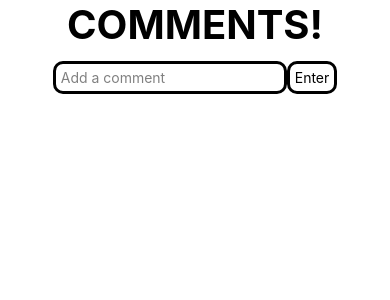
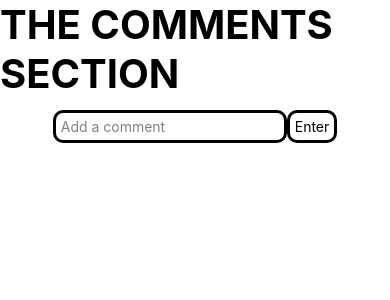
Before and after one commit to imadsyed333/CommentsApp, a React Native app: screen / in a window 390 px wide. Shown: the top 300 px of the page. Built offline with nearby package versions, Linux system fonts and the light colour scheme.

Commit message:
Changed title

```diff
--- a/App.tsx
+++ b/App.tsx
@@ -6,7 +6,7 @@ import CommentList from './components/CommentList';
 export default function App() {
   return (
     <View style={styles.container}>
-      <Text style={styles.title}>COMMENTS!</Text>
+      <Text style={styles.title}>THE COMMENTS SECTION</Text>
       <View style={styles.list}>
         <CommentList textHint="Add a comment"/>
       </View>
```
